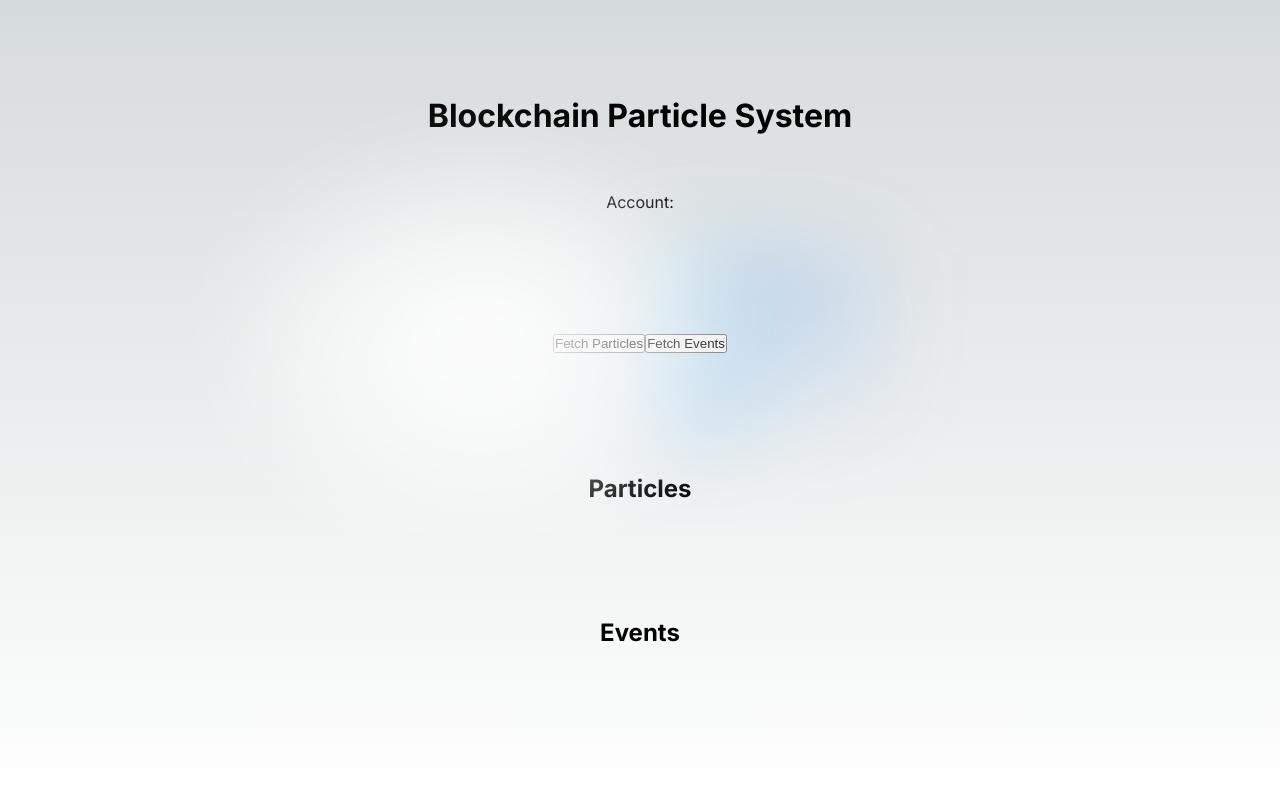
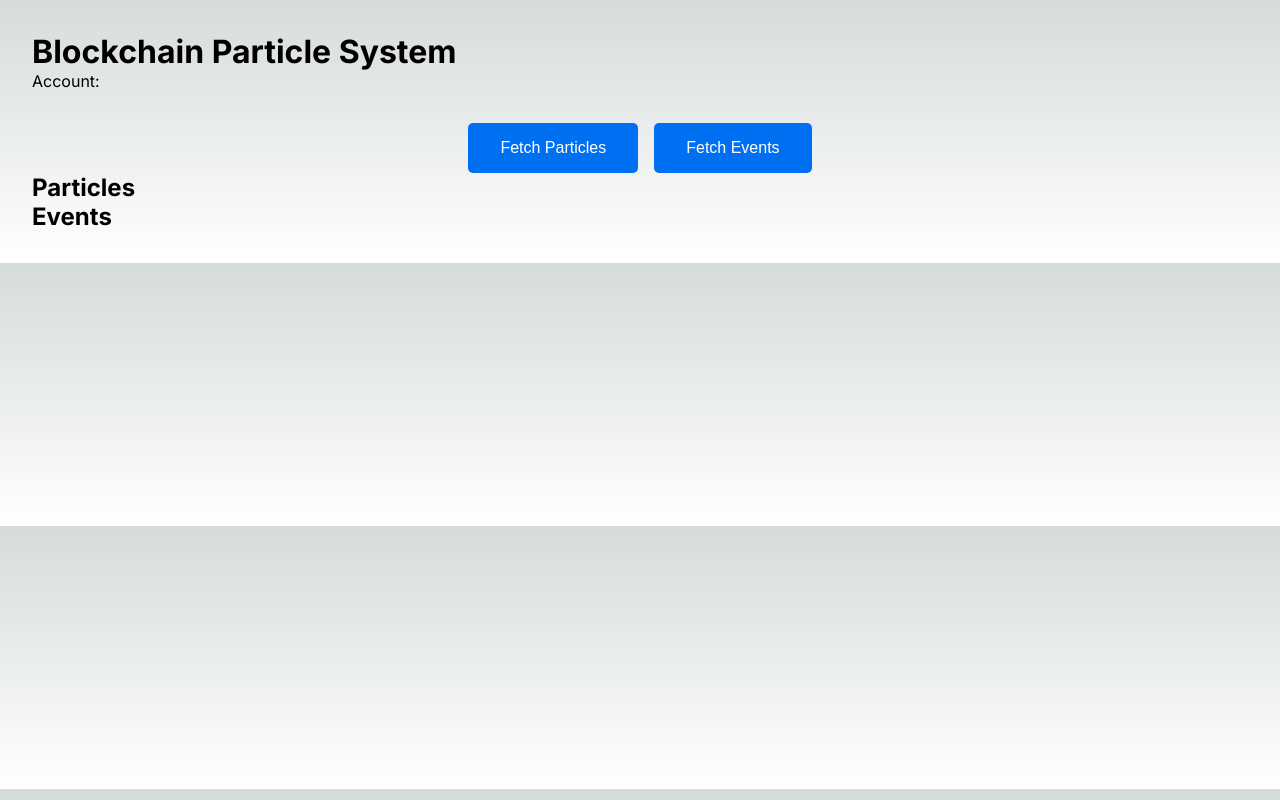
Before and after one commit to Robotyq/PSO-blockchain, a Next.js app: page / in a window 1280 px wide. Built offline with nearby package versions, Linux system fonts and the light colour scheme.

Commit message:
func app

```diff
--- a/src/app/page.js
+++ b/src/app/page.js
@@ -55,23 +55,23 @@ export default function Home() {
             <h1>Blockchain Particle System</h1>
             <p>Account: {account}</p>
             <div className={styles.center}>
-                <button onClick={fetchParticles}>Fetch Particles</button>
-                <button onClick={fetchEvents}>Fetch Events</button>
+                <button className={styles.button} onClick={fetchParticles}>Fetch Particles</button>
+                <button className={styles.button} onClick={fetchEvents}>Fetch Events</button>
             </div>
 
             <h2>Particles</h2>
-            <ul>
+            <ul className={styles.list}>
                 {particles.map((particle, index) => (
-                    <li key={index}>
+                    <li key={index} className={styles.listItem}>
                         Address: {particle.address}, Position: [{particle.position.join(', ')}]
                     </li>
                 ))}
             </ul>
 
             <h2>Events</h2>
-            <ul>
+            <ul className={styles.list}>
                 {events.map((event, index) => (
-                    <li key={index}>
+                    <li key={index} className={styles.listItem}>
                         {event.event}: {JSON.stringify(event.returnValues)}
                     </li>
                 ))}
--- a/src/app/page.module.css
+++ b/src/app/page.module.css
@@ -1,230 +1,44 @@
+/* src/app/page.module.css */
+
 .main {
-  display: flex;
-  flex-direction: column;
-  justify-content: space-between;
-  align-items: center;
-  padding: 6rem;
-  min-height: 100vh;
+  padding: 2rem;
 }
 
 .description {
-  display: inherit;
-  justify-content: inherit;
-  align-items: inherit;
-  font-size: 0.85rem;
-  max-width: var(--max-width);
-  width: 100%;
-  z-index: 2;
-  font-family: var(--font-mono);
-}
-
-.description a {
-  display: flex;
-  justify-content: center;
-  align-items: center;
-  gap: 0.5rem;
-}
-
-.description p {
-  position: relative;
-  margin: 0;
-  padding: 1rem;
-  background-color: rgba(var(--callout-rgb), 0.5);
-  border: 1px solid rgba(var(--callout-border-rgb), 0.3);
-  border-radius: var(--border-radius);
-}
-
-.code {
-  font-weight: 700;
-  font-family: var(--font-mono);
-}
-
-.grid {
-  display: grid;
-  grid-template-columns: repeat(4, minmax(25%, auto));
-  max-width: 100%;
-  width: var(--max-width);
-}
-
-.card {
-  padding: 1rem 1.2rem;
-  border-radius: var(--border-radius);
-  background: rgba(var(--card-rgb), 0);
-  border: 1px solid rgba(var(--card-border-rgb), 0);
-  transition: background 200ms, border 200ms;
-}
-
-.card span {
-  display: inline-block;
-  transition: transform 200ms;
-}
-
-.card h2 {
-  font-weight: 600;
-  margin-bottom: 0.7rem;
-}
-
-.card p {
-  margin: 0;
-  opacity: 0.6;
-  font-size: 0.9rem;
-  line-height: 1.5;
-  max-width: 30ch;
-  text-wrap: balance;
+  text-align: center;
 }
 
 .center {
   display: flex;
   justify-content: center;
-  align-items: center;
-  position: relative;
-  padding: 4rem 0;
+  gap: 1rem;
+  margin-top: 2rem;
 }
 
-.center::before {
-  background: var(--secondary-glow);
-  border-radius: 50%;
-  width: 480px;
-  height: 360px;
-  margin-left: -400px;
+.button {
+  padding: 1rem 2rem;
+  background-color: #0070f3;
+  color: white;
+  border: none;
+  border-radius: 5px;
+  cursor: pointer;
+  font-size: 1rem;
+  transition: background-color 0.3s ease;
 }
 
-.center::after {
-  background: var(--primary-glow);
-  width: 240px;
-  height: 180px;
-  z-index: -1;
+.button:hover {
+  background-color: #005bb5;
 }
 
-.center::before,
-.center::after {
-  content: "";
-  left: 50%;
-  position: absolute;
-  filter: blur(45px);
-  transform: translateZ(0);
+.button:active {
+  background-color: #003f8e;
 }
 
-.logo {
-  position: relative;
-}
-/* Enable hover only on non-touch devices */
-@media (hover: hover) and (pointer: fine) {
-  .card:hover {
-    background: rgba(var(--card-rgb), 0.1);
-    border: 1px solid rgba(var(--card-border-rgb), 0.15);
-  }
-
-  .card:hover span {
-    transform: translateX(4px);
-  }
+.list {
+  list-style: none;
+  padding: 0;
 }
 
-@media (prefers-reduced-motion) {
-  .card:hover span {
-    transform: none;
-  }
+.listItem {
+  margin: 0.5rem 0;
 }
-
-/* Mobile */
-@media (max-width: 700px) {
-  .content {
-    padding: 4rem;
-  }
-
-  .grid {
-    grid-template-columns: 1fr;
-    margin-bottom: 120px;
-    max-width: 320px;
-    text-align: center;
-  }
-
-  .card {
-    padding: 1rem 2.5rem;
-  }
-
-  .card h2 {
-    margin-bottom: 0.5rem;
-  }
-
-  .center {
-    padding: 8rem 0 6rem;
-  }
-
-  .center::before {
-    transform: none;
-    height: 300px;
-  }
-
-  .description {
-    font-size: 0.8rem;
-  }
-
-  .description a {
-    padding: 1rem;
-  }
-
-  .description p,
-  .description div {
-    display: flex;
-    justify-content: center;
-    position: fixed;
-    width: 100%;
-  }
-
-  .description p {
-    align-items: center;
-    inset: 0 0 auto;
-    padding: 2rem 1rem 1.4rem;
-    border-radius: 0;
-    border: none;
-    border-bottom: 1px solid rgba(var(--callout-border-rgb), 0.25);
-    background: linear-gradient(
-      to bottom,
-      rgba(var(--background-start-rgb), 1),
-      rgba(var(--callout-rgb), 0.5)
-    );
-    background-clip: padding-box;
-    backdrop-filter: blur(24px);
-  }
-
-  .description div {
-    align-items: flex-end;
-    pointer-events: none;
-    inset: auto 0 0;
-    padding: 2rem;
-    height: 200px;
-    background: linear-gradient(
-      to bottom,
-      transparent 0%,
-      rgb(var(--background-end-rgb)) 40%
-    );
-    z-index: 1;
-  }
-}
-
-/* Tablet and Smaller Desktop */
-@media (min-width: 701px) and (max-width: 1120px) {
-  .grid {
-    grid-template-columns: repeat(2, 50%);
-  }
-}
-
-@media (prefers-color-scheme: dark) {
-  .vercelLogo {
-    filter: invert(1);
-  }
-
-  .logo {
-    filter: invert(1) drop-shadow(0 0 0.3rem #ffffff70);
-  }
-}
-
-@keyframes rotate {
-  from {
-    transform: rotate(360deg);
-  }
-  to {
-    transform: rotate(0deg);
-  }
-}
```
